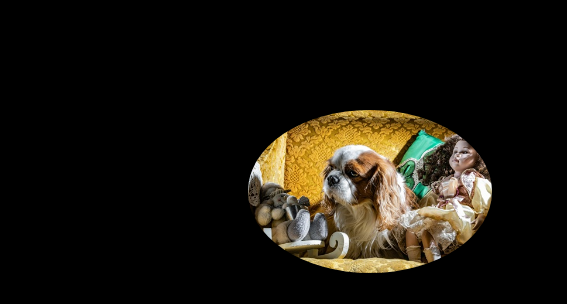
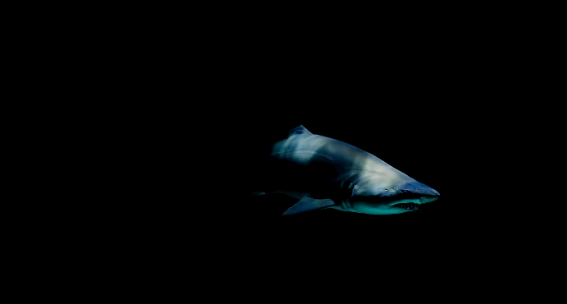
Before and after one commit to seemray/portofolio-feira-imut, a plain HTML site: page index.html in a window 1280 px wide. Shown: the part 206-510 px from the top of the page, 0-567 px from the left. Drawn offline with Linux system fonts and the light colour scheme.

Commit message:
final semoga

```diff
--- a/index.html
+++ b/index.html
@@ -25,7 +25,7 @@
     </header>
     <section class="home">
       <div class="home-img">
-        <img src="images/charlie.jpg" alt="charlie" />
+        <img src="images/shark 2.jpg" alt="shark" />
       </div>
       <div class="home-content">
         <h1>Hi, It's <span>Shark</span></h1>
```
